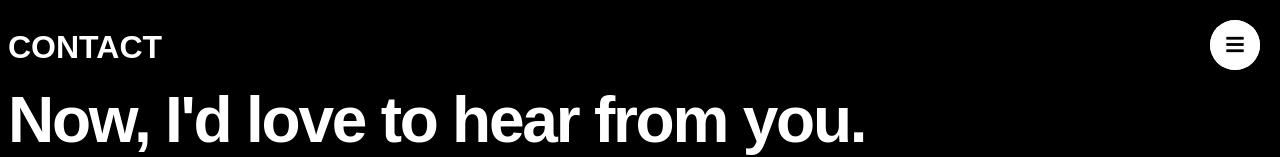
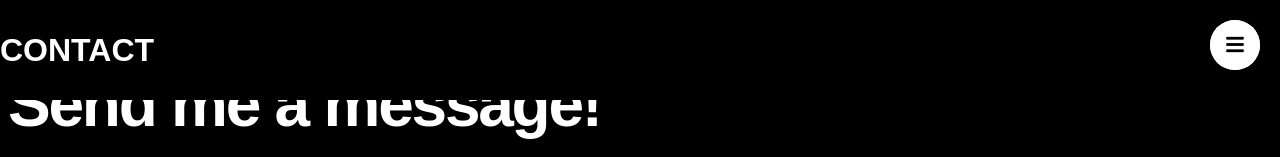
Before and after one commit to callmemarcleo/personalpage, an Angular app in the folder frontend/: page /contact in a window 1280 px wide. Shown: the top 157 px of the page. Built offline with nearby package versions, Linux system fonts and the light colour scheme.

Commit message:
fixed navbar

```diff
--- a/frontend/src/app/components/contact/contact.component.css
+++ b/frontend/src/app/components/contact/contact.component.css
@@ -1,8 +1,27 @@
+.title-wrapper{
+  height: 100px;
+}
+
+.title{
+  height: 100px;
+  background-color: #000;
+  position: fixed;
+  width: 100%;
+  display: flex;
+  align-items: center;
+}
+
+
+.title h1{
+  margin: 0;
+}
+
 .contact-container {
   display: flex;
   flex-direction: column;
   justify-content: space-between;
   height: 90svh;
+  margin: 8px;
 }
 
 .mail-container{
--- a/frontend/src/app/components/contact/contact.component.html
+++ b/frontend/src/app/components/contact/contact.component.html
@@ -1,4 +1,8 @@
-<h1>CONTACT</h1>
+
+<div class="title">
+    <h1>CONTACT</h1>
+</div>
+
 <div class="contact-container">
     <div class="mail-container">
         <p>Now, I'd love to hear from you. <br>Send me a message!</p>
--- a/frontend/src/styles.css
+++ b/frontend/src/styles.css
@@ -6,6 +6,7 @@ body {
   -ms-overflow-style: none;
   scrollbar-width: none;
   height: 95svh;
+  margin: 0;
 }
 
 ::-webkit-scrollbar {
```
